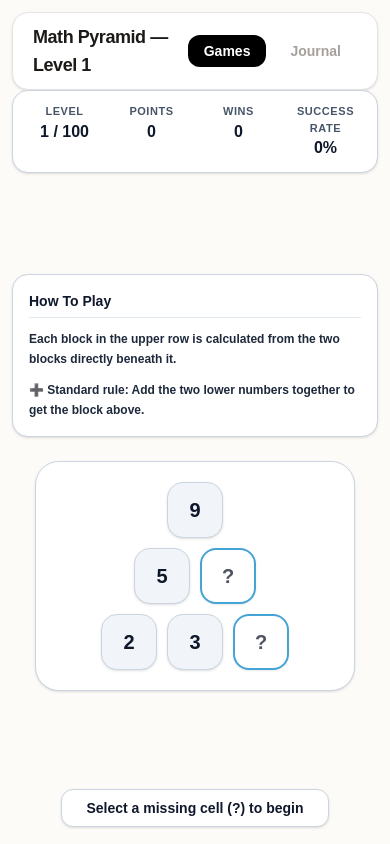
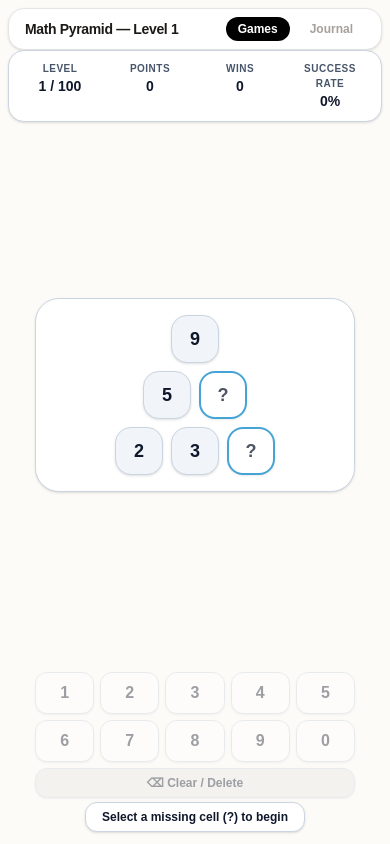
Before and after one commit to msmyerdigital/adult-memory-game, a Next.js app: page /games/pyramid in a window 390 px wide. Built offline with nearby package versions, Linux system fonts and the light colour scheme.

Commit message:
Add mobile-friendly number keypad and hide instructions on mobile for Math Pyramid

```diff
--- a/app/games/pyramid/page.tsx
+++ b/app/games/pyramid/page.tsx
@@ -256,7 +256,7 @@ export default function MathPyramidGame() {
     }, totalCascadeTime);
   };
 
-  // Handle physical keyboard key presses
+  // Handle number input processing (shared between physical keyboard and on-screen keypad)
   const handleKeyPress = (key: string) => {
     if (!selectedCell || isWon || isCompletedState) return;
 
@@ -315,43 +315,43 @@ export default function MathPyramidGame() {
   const useMultiplicationRules = currentGlobalLevel > 10;
 
   return (
-    <main className="h-screen w-screen bg-[#FDFBF7] text-[#0F172A] p-3 md:p-4 flex flex-col justify-between overflow-hidden select-none relative">
+    <main className="h-[100dvh] w-screen bg-[#FDFBF7] text-[#0F172A] p-2 md:p-4 flex flex-col justify-between overflow-hidden select-none relative box-border">
 
-      {/* Top Header & Navigation - Left Unchanged */}
-      <nav className="w-full max-w-4xl mx-auto flex justify-between items-center bg-white px-5 py-2.5 rounded-2xl shadow-sm border border-stone-200 text-stone-900">
-        <h1 className="text-lg font-bold tracking-tight text-stone-900">Math Pyramid — Level {currentGlobalLevel}</h1>
+      {/* Top Header & Navigation */}
+      <nav className="w-full max-w-4xl mx-auto flex justify-between items-center bg-white px-4 py-2 rounded-2xl shadow-sm border border-stone-200 text-stone-900 shrink-0">
+        <h1 className="text-sm md:text-lg font-bold tracking-tight text-stone-900">Math Pyramid — Level {currentGlobalLevel}</h1>
         <div className="flex gap-2">
-          <Link href="/games" className="px-4 py-1.5 bg-black text-white rounded-xl text-sm font-semibold transition-colors">Games</Link>
-          <Link href="/journal" className="px-4 py-1.5 bg-white text-stone-400 hover:text-stone-700 rounded-xl text-sm font-semibold transition-colors">Journal</Link>
+          <Link href="/games" className="px-3 py-1 bg-black text-white rounded-xl text-xs md:text-sm font-semibold transition-colors">Games</Link>
+          <Link href="/journal" className="px-3 py-1 bg-white text-stone-400 hover:text-stone-700 rounded-xl text-xs md:text-sm font-semibold transition-colors">Journal</Link>
         </div>
       </nav>
 
       {/* Header & Stats Bar */}
-      <section className="w-full max-w-5xl mx-auto bg-white p-3 rounded-2xl shadow-sm border border-[#CBD5E1] grid grid-cols-4 gap-2 text-center">
+      <section className="w-full max-w-5xl mx-auto bg-white p-2.5 rounded-2xl shadow-sm border border-[#CBD5E1] grid grid-cols-4 gap-2 text-center shrink-0">
         <div>
-          <p className="text-[11px] uppercase tracking-wider text-[#475569] font-bold">Level</p>
-          <h2 className="text-base md:text-lg font-extrabold text-[#0F172A]">{currentGlobalLevel} / 100</h2>
+          <p className="text-[10px] uppercase tracking-wider text-[#475569] font-bold">Level</p>
+          <h2 className="text-sm md:text-lg font-extrabold text-[#0F172A]">{currentGlobalLevel} / 100</h2>
         </div>
         <div>
-          <p className="text-[11px] uppercase tracking-wider text-[#475569] font-bold">Points</p>
-          <p className="text-base md:text-lg font-extrabold text-[#0F172A]">{totalPoints}</p>
+          <p className="text-[10px] uppercase tracking-wider text-[#475569] font-bold">Points</p>
+          <p className="text-sm md:text-lg font-extrabold text-[#0F172A]">{totalPoints}</p>
         </div>
         <div>
-          <p className="text-[11px] uppercase tracking-wider text-[#475569] font-bold">Wins</p>
-          <p className="text-base md:text-lg font-extrabold text-[#0F172A]">{gamesWon}</p>
+          <p className="text-[10px] uppercase tracking-wider text-[#475569] font-bold">Wins</p>
+          <p className="text-sm md:text-lg font-extrabold text-[#0F172A]">{gamesWon}</p>
         </div>
         <div>
-          <p className="text-[11px] uppercase tracking-wider text-[#475569] font-bold">Success Rate</p>
-          <p className="text-base md:text-lg font-extrabold text-[#0F172A]">{successRate}%</p>
+          <p className="text-[10px] uppercase tracking-wider text-[#475569] font-bold">Success Rate</p>
+          <p className="text-sm md:text-lg font-extrabold text-[#0F172A]">{successRate}%</p>
         </div>
       </section>
 
-      {/* Pyramid Container with Optional Instructions Side-by-Side */}
-      <section className={`w-full mx-auto flex flex-col md:flex-row items-center justify-center gap-6 my-auto ${showInstructions ? 'max-w-2xl' : 'max-w-xs sm:max-w-sm'}`}>
+      {/* Pyramid Container with Optional Instructions Side-by-Side (Desktop only for instructions) */}
+      <section className={`w-full mx-auto flex flex-col md:flex-row items-center justify-center gap-4 my-auto shrink-0 ${showInstructions ? 'max-w-2xl' : 'max-w-xs sm:max-w-sm'}`}>
 
-        {/* Compact Instructions Panel (Only shown for levels 1 to 5) */}
+        {/* Compact Instructions Panel (Hidden on mobile via hidden md:flex) */}
         {showInstructions && (
-          <div className="bg-white p-4 rounded-2xl shadow-sm border border-[#CBD5E1] flex flex-col gap-3 text-xs md:text-sm font-bold text-[#334155] w-full md:w-60 shrink-0 animate-in fade-in duration-200">
+          <div className="hidden md:flex bg-white p-4 rounded-2xl shadow-sm border border-[#CBD5E1] flex-col gap-3 text-xs md:text-sm font-bold text-[#334155] w-60 shrink-0 animate-in fade-in duration-200">
             <p className="text-[#0F172A] font-extrabold text-sm border-b border-[#E2E8F0] pb-1.5">How To Play</p>
             <p className="text-xs font-semibold leading-relaxed text-[#1E293B]">
               Each block in the upper row is calculated from the two blocks directly beneath it.
@@ -365,9 +365,9 @@ export default function MathPyramidGame() {
         )}
 
         {/* Pyramid Board */}
-        <div className={`flex flex-col items-center gap-2.5 w-full bg-white p-5 rounded-3xl border border-[#CBD5E1] shadow-sm max-w-xs ${isCompletedState ? 'animate-pulse scale-105 transition-transform duration-500' : ''}`}>
+        <div className={`flex flex-col items-center gap-2 w-full bg-white p-4 rounded-3xl border border-[#CBD5E1] shadow-sm max-w-xs ${isCompletedState ? 'animate-pulse scale-105 transition-transform duration-500' : ''}`}>
           {pyramid.map((row, rIdx) => (
-            <div key={rIdx} className="flex gap-2.5 justify-center w-full">
+            <div key={rIdx} className="flex gap-2 justify-center w-full">
               {row.map((val, cIdx) => {
                 const isVisible = hiddenMask[rIdx][cIdx];
                 const isSelected = selectedCell?.row === rIdx && selectedCell?.col === cIdx;
@@ -376,7 +376,7 @@ export default function MathPyramidGame() {
                   <button
                     key={cIdx}
                     onClick={() => handleCellClick(rIdx, cIdx)}
-                    className={`w-14 h-14 md:w-16 md:h-16 rounded-2xl flex items-center justify-center font-black text-xl md:text-2xl transition-all shadow-sm ${
+                    className={`w-12 h-12 md:w-16 md:h-16 rounded-2xl flex items-center justify-center font-black text-lg md:text-2xl transition-all shadow-sm ${
                       isVisible
                         ? `${isCompletedState ? 'animate-bounce text-white bg-[#059669] border-[#059669]' : 'bg-[#F1F5F9] text-[#0F172A] border border-[#CBD5E1]'} cursor-default`
                         : isSelected
@@ -394,10 +394,31 @@ export default function MathPyramidGame() {
 
       </section>
 
+      {/* On-Screen Mobile Number Keypad (Visible on mobile/tablet to ensure number input capability) */}
+      <section className="w-full max-w-xs mx-auto grid grid-cols-5 gap-1.5 shrink-0 my-1">
+        {[1, 2, 3, 4, 5, 6, 7, 8, 9, 0].map((num) => (
+          <button
+            key={num}
+            onClick={() => handleKeyPress(num.toString())}
+            disabled={!selectedCell || isWon || isCompletedState}
+            className="bg-white hover:bg-stone-100 active:bg-stone-200 text-[#0F172A] font-extrabold text-base py-2 rounded-xl border border-[#CBD5E1] shadow-sm transition-all disabled:opacity-40 cursor-pointer"
+          >
+            {num}
+          </button>
+        ))}
+        <button
+          onClick={() => handleKeyPress('Backspace')}
+          disabled={!selectedCell || isWon || isCompletedState}
+          className="col-span-5 bg-stone-200 hover:bg-stone-300 active:bg-stone-400 text-[#0F172A] font-bold text-xs py-1.5 rounded-xl border border-[#CBD5E1] shadow-sm transition-all disabled:opacity-40 cursor-pointer flex items-center justify-center gap-1"
+        >
+          <span>⌫ Clear / Delete</span>
+        </button>
+      </section>
+
       {/* Footer Status Message */}
-      <div className="w-full max-w-md mx-auto flex flex-col items-center justify-center pb-2 h-10">
-        <div className="text-sm font-bold text-[#0F172A] bg-white px-6 py-2 rounded-xl shadow-sm border border-[#CBD5E1] animate-in fade-in duration-150">
-          {isCompletedState ? '✨ Wonderful! Reviewing completed board...' : selectedCell ? 'Use + or x and type the number in your keyboard.' : 'Select a missing cell (?) to begin'}
+      <div className="w-full max-w-md mx-auto flex flex-col items-center justify-center pb-1 shrink-0">
+        <div className="text-xs font-bold text-[#0F172A] bg-white px-4 py-1.5 rounded-xl shadow-sm border border-[#CBD5E1] text-center">
+          {isCompletedState ? '✨ Wonderful! Reviewing completed board...' : selectedCell ? 'Type a number using the keypad below' : 'Select a missing cell (?) to begin'}
         </div>
       </div>
 
```
